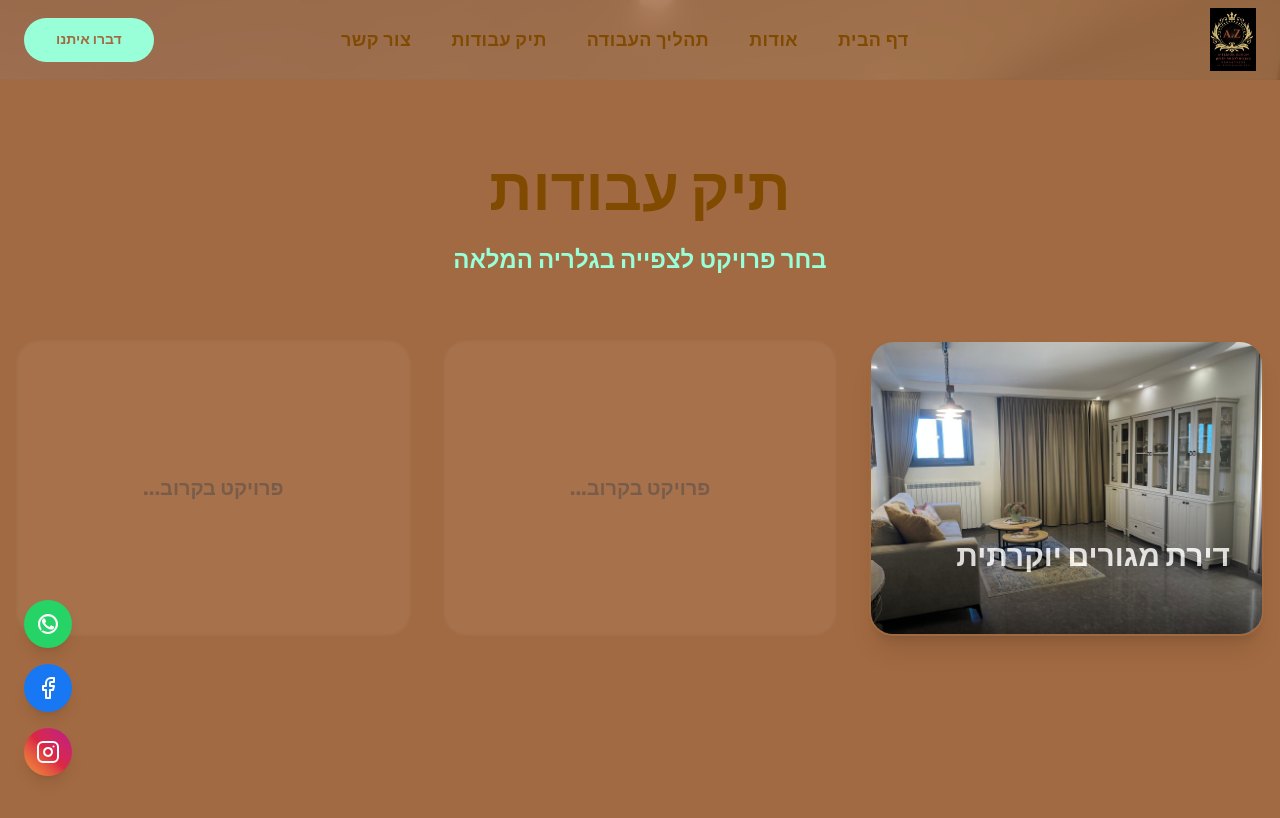
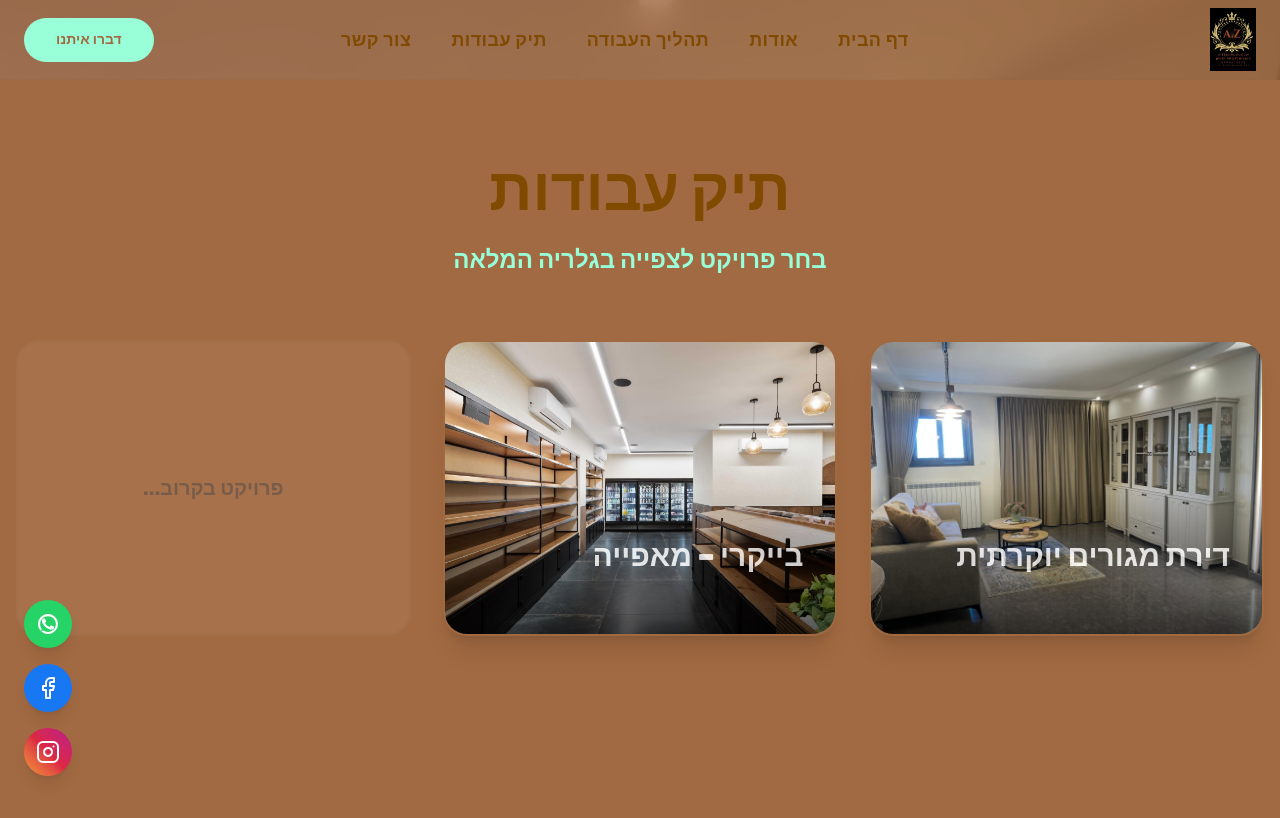
Before and after one commit to mos234/my-design-portfolio, a Next.js app: page /portfolio in a window 1280 px wide. Shown: the top 818 px of the page. Built offline with nearby package versions, Linux system fonts and the light colour scheme.

Commit message:
Add bakery to portfolio page

```diff
--- a/app/portfolio/page.tsx
+++ b/app/portfolio/page.tsx
@@ -22,12 +22,18 @@ export default function PortfolioPage() {
                         href="/portfolio/residence"
                     />
 
+                    {/* Bakery Project */}
+                    <ProjectCard
+                        title="בייקרי – מאפייה"
+                        subtitle="גלריית לפני / אחרי"
+                        imageSrc="/gallery/bakery/cover.jpeg"
+                        href="/portfolio/bakery"
+                    />
+
                     {/* Placeholder for future projects */}
-                    {[1, 2].map((i) => (
-                        <div key={i} className="relative aspect-[4/3] bg-white/10 rounded-3xl border-2 border-[var(--foreground)]/10 flex items-center justify-center opacity-50 grayscale">
-                            <span className="text-xl font-bold">פרויקט בקרוב...</span>
-                        </div>
-                    ))}
+                    <div className="relative aspect-[4/3] bg-white/10 rounded-3xl border-2 border-[var(--foreground)]/10 flex items-center justify-center opacity-50 grayscale">
+                        <span className="text-xl font-bold">פרויקט בקרוב...</span>
+                    </div>
                 </div>
             </div>
         </div>
```
